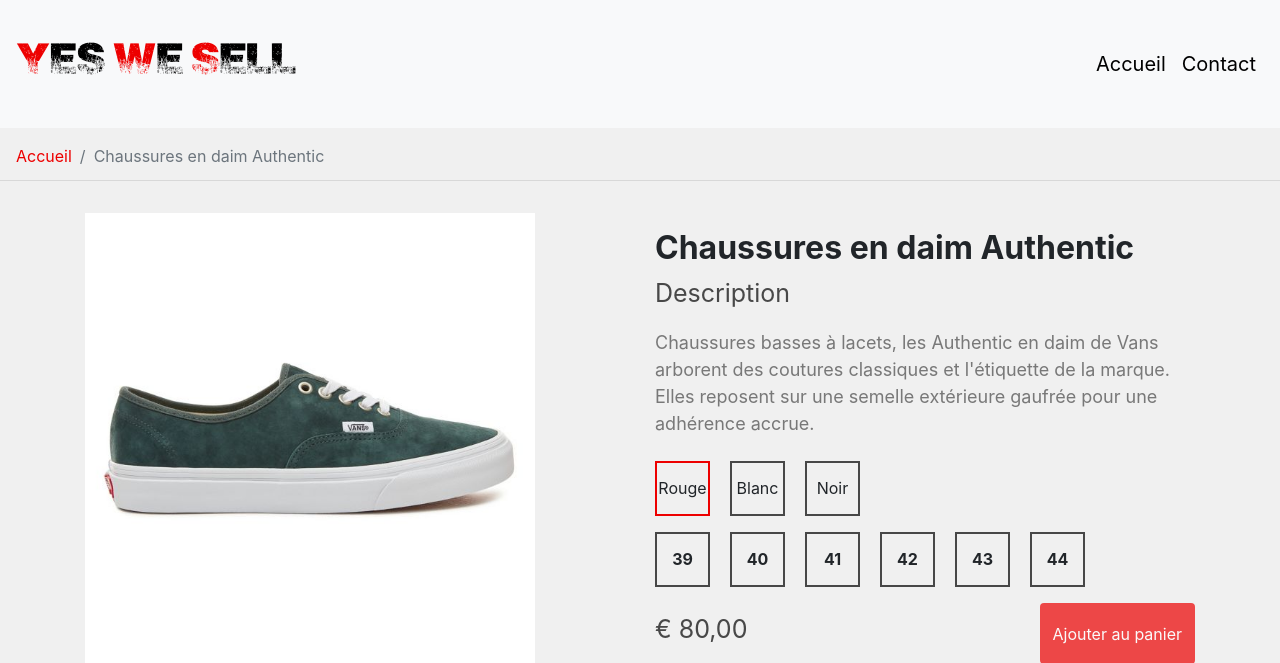
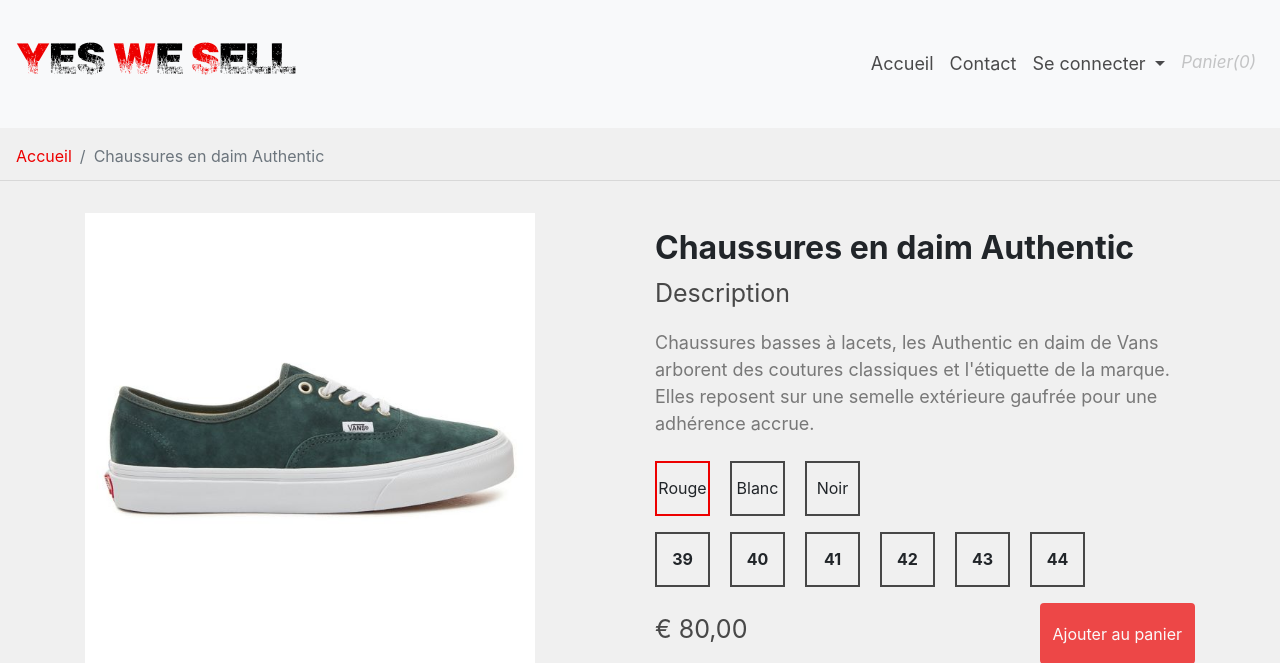
Before and after one commit to paulgiraudet/YesWeSell_perso, a PHP site: page /description.php?index=1 in a window 1280 px wide. Shown: the top 663 px of the page. Run offline with PHP 8.4, Linux system fonts and the light colour scheme; some libraries are stand-ins or nearby versions.

Commit message:
adding incrementation for Cart plus connection button in navbar

```diff
--- a/css/main.css
+++ b/css/main.css
@@ -107,10 +107,7 @@
 
 body{
   background:rgba(240,240,240);
-  /* background:red; */
-  /* position: absolute; */
   min-height:100%;
-  /* overflow-y:hidden; */
 }
 header{
   position:fixed;
@@ -141,17 +138,29 @@
   text-decoration: none;
 }
 
+.menu, .disabled{
+  color:rgba(0,0,0,0.7);
+}
+
 .menu{
+  font-size:18px;
+  transition:all 0.3s;
+}
+
+.disabled{
+  font-size:17px;
+  opacity:0.3;
+}
+
+.disabled:hover{
+  text-decoration:none;
   color:black;
-  font-size:20px;
-  /* margin-top:25px; */
-  transition:all 0.3s;
-  height:40px;
+  cursor: default;
 }
 
 .menu:hover{
   text-decoration: none;
-  color:#ED0000;
+  color:#ED0000 !important;
 }
 
 .breadcrumb{
--- a/description.php
+++ b/description.php
@@ -41,8 +41,8 @@
 
   <div id="addValidation" class="bg-success">
     <div class="d-flex">
-      <p class="py-2 mx-auto pl-5 mt-2">Votre article a bien été ajouté au panier !</p>
-      <i class="fas fa-times-circle fa-2x my-auto mr-3" id="closeValidation"></i>
+      <p class="py-2 mx-auto pl-5 mt-2 font-italic">Votre article a bien été ajouté au panier !</p>
+      <i class="fas fa-times-circle my-auto mr-3" id="closeValidation"></i>
     </div>
   </div>
 
--- a/header.php
+++ b/header.php
@@ -32,10 +32,33 @@
       <div class="collapse navbar-collapse" id="navbarSupportedContent">
         <ul class="navbar-nav ml-auto">
           <li class="nav-item ml-auto">
-            <a class="menu mr-2" href="index.php">Accueil <span class="sr-only">(current)</span></a>
+            <a class="menu mx-2" href="index.php">Accueil <span class="sr-only">(current)</span></a>
           </li>
           <li class="nav-item ml-auto">
-            <a class="menu mr-2 mx-2" href="contact.php">Contact</a>
+            <a class="menu mx-2" href="contact.php">Contact</a>
+          </li>
+          <li class="nav-item ml-auto dropdown">
+        <a class="menu dropdown-toggle mx-2" href="#" id="navbarDropdownMenuLink" role="button" data-toggle="dropdown" aria-haspopup="true" aria-expanded="false">
+          Se connecter
+        </a>
+        <div class="dropdown-menu" aria-labelledby="navbarDropdownMenuLink">
+          <!-- <a class="dropdown-item" href="#">Action</a>
+          <a class="dropdown-item" href="#">Another action</a>
+          <a class="dropdown-item" href="#">Something else here</a> -->
+          <form class="p-2" method="post" action="admin.php">
+            <!-- <div class="input-group"> -->
+              <!-- <div class="input-group-prepend">
+                <span class="input-group-text" id="basic-addon1">@</span>
+              </div> -->
+              <input type="text" class="form-control my-1" placeholder="Login">
+              <input type="text" class="form-control my-1" placeholder="Mot de Passe">
+              <input type="submit" name="connexionButton" value="Log In" class="btn w-100 my-1 colorButton">
+            <!-- </div> -->
+          </form>
+        </div>
+      </li>
+          <li class="nav-item ml-auto">
+            <a class="disabled mx-2 font-italic" href="">Panier(<span id="cartItem">0</span>)</a>
           </li>
         </ul>
       </div>
--- a/js/main.js
+++ b/js/main.js
@@ -4,7 +4,7 @@
 
   var clickActive = $(".clickActive");
   $("#addValidation").hide();
-
+  var numberCartItem = 0;
 $(".clickActive").click(function(){
 
   //cleaning all active
@@ -19,6 +19,8 @@
 
 $("#addCart").click(function(){
   $("#addValidation").show();
+  numberCartItem++;
+  $("#cartItem").html(numberCartItem);
 });
 
 $("#closeValidation").click(function(){
```
